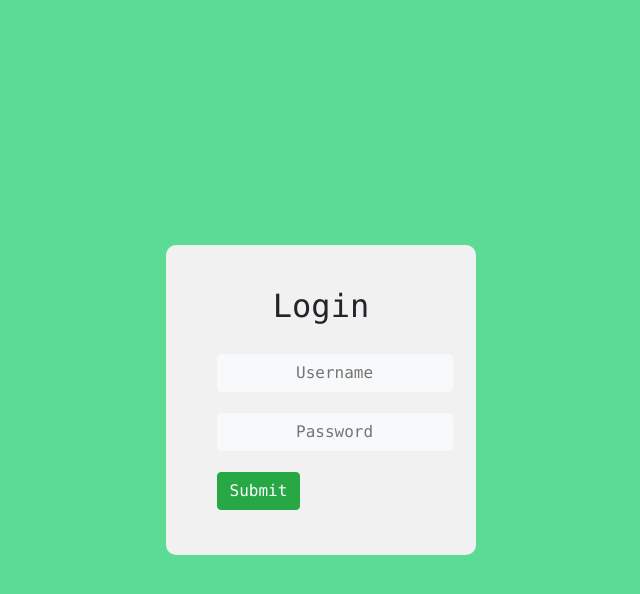
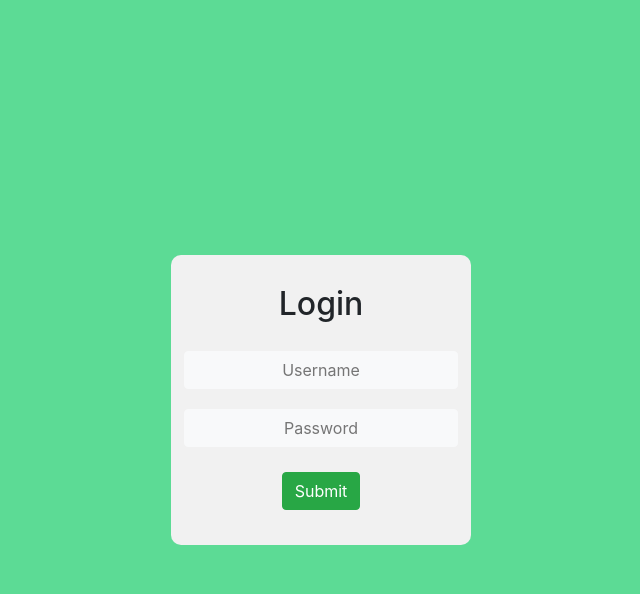
Before and after one commit to 5l1v3r1/Mysql-Login, a PHP site: page / in a window 1280 px wide. Shown: the top 594 px of the page, without its empty margins (319-959 px from the left). Run offline with PHP 8.4, Linux system fonts and the light colour scheme.

Commit message:
Updated Inline CSS

```diff
--- a/index.php
+++ b/index.php
@@ -15,14 +15,13 @@
   <style>
   body
   {
-    font-family: montserrat;
     background-color: #5cdb95 !important;
   }
   .form
   {
-    width: 310px;
+    width: 300px;
     background: #f1f1f1;
-    height: 310px;
+    height: 290px;
     border-radius: 10px;
     position: absolute;
     left: 50%;
@@ -33,18 +32,35 @@
   {
     text-align: center;
   }
+  .param
+  {
+    display: table;
+    margin: 0 auto;
+    padding-bottom: 20px;
+  }
+  .sbmt
+  {
+    display: table;
+    margin: 0 auto;
+    padding-top: 5px;
+  }
+  .heading
+  {
+    padding-top: 30px;
+    padding-bottom: 20px;
+  }
   </style>
 </head>
 
 <body>
 
   <div class="form">
-  <pre><form action="<?php echo htmlspecialchars($_SERVER["PHP_SELF"]);?>" method="post">
-    <h2>Login</h2>
-      <input type="text" name="username" placeholder="Username" class="btn btn-light"></br>
-      <input type="text" name="password" placeholder="Password" class="btn btn-light"></br>
-      <input type="submit" class="btn btn-success">
-  </form></pre>
+  <form action="<?php echo htmlspecialchars($_SERVER["PHP_SELF"]);?>" method="post">
+      <div class="heading"><h2>Login</h2></div>
+      <div class="param"><input type="text" name="username" placeholder="Username" class="btn btn-light"></div>
+      <div class="param"><input type="text" name="password" placeholder="Password" class="btn btn-light"></div>
+      <div class="sbmt"><input type="submit" class="btn btn-success"></div>
+  </form>
   </div>
 
 </body>
```
